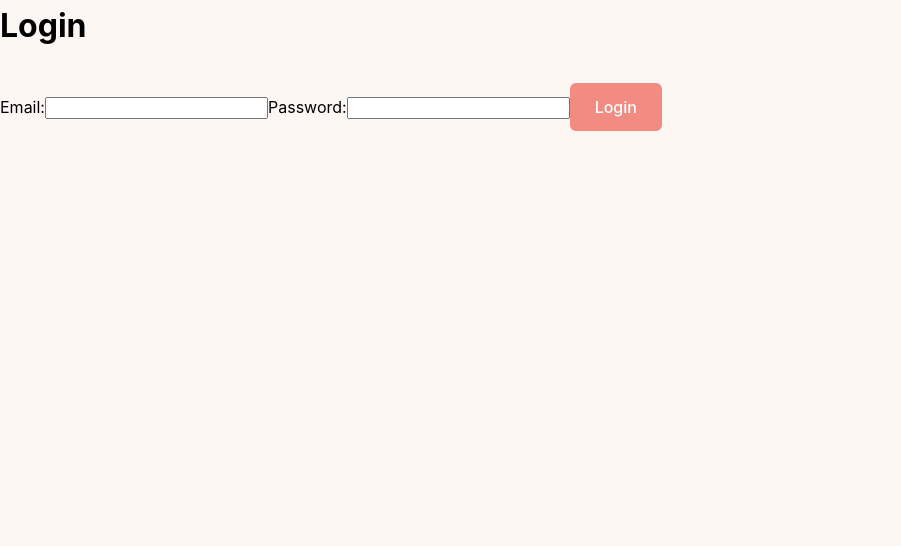
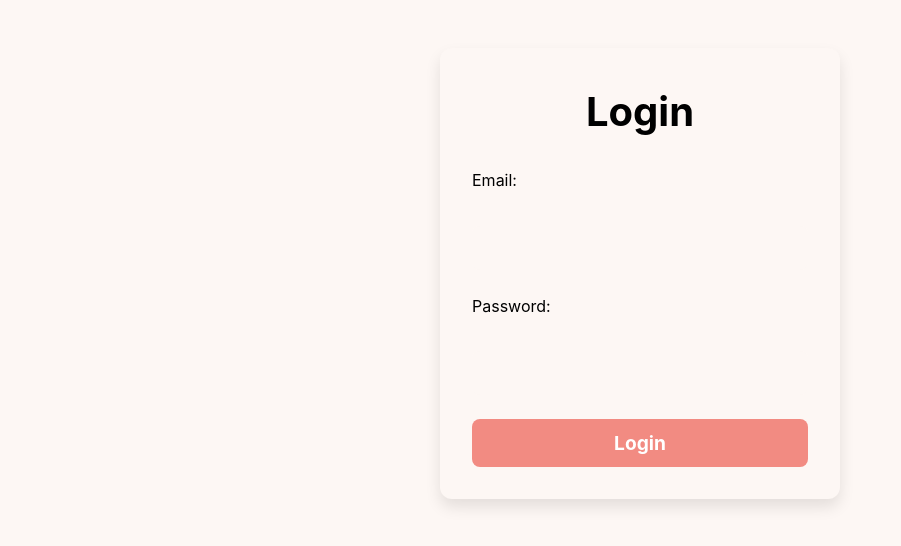
Before and after one commit to alwright33/Cookistry-Client, a React (Vite) app: page /login in a window 1280 px wide. Shown: the top 546 px of the page, without its empty margins (0-901 px from the left). Built offline with nearby package versions, Linux system fonts and the light colour scheme.

Commit message:
fixed login view

```diff
--- /dev/null
+++ b/src/Components/Auth/Auth.css
@@ -0,0 +1,67 @@
+.login-container {
+    max-width: 400px;
+    margin: 3rem auto;
+    padding: 2rem;
+    background-color: var(--background-light);
+    border-radius: 12px;
+    box-shadow: 0 8px 15px rgba(0, 0, 0, 0.1);
+    font-family: 'Inter', sans-serif;
+    text-align: center;
+  }
+
+  .login-container h1 {
+    font-size: 2.5rem;
+    color: var(--primary-text);
+    margin-bottom: 1.5rem;
+  }
+
+  .login-container form {
+    display: flex;
+    flex-direction: column;
+    gap: 1.5rem;
+  }
+
+  .login-container label {
+    font-size: 1rem;
+    color: var(--secondary-text);
+    text-align: left;
+    margin-bottom: 0.5rem;
+  }
+
+  .login-container input {
+    padding: 0.75rem;
+    font-size: 1rem;
+    border: 1px solid var(--secondary-text);
+    border-radius: 8px;
+    background-color: var(--background-light);
+    color: var(--primary-text);
+    transition: border-color 0.3s;
+  }
+
+  .login-container input:focus {
+    outline: none;
+    border-color: var(--primary-accent);
+  }
+
+  .login-container button {
+    padding: 0.75rem 1.5rem;
+    font-size: 1.2rem;
+    font-weight: bold;
+    color: white;
+    background-color: var(--primary-accent);
+    border: none;
+    border-radius: 8px;
+    cursor: pointer;
+    transition: background-color 0.3s, transform 0.3s;
+  }
+
+  .login-container button:hover {
+    background-color: var(--button-hover);
+    transform: translateY(-2px);
+  }
+
+  .error-message {
+    color: var(--error-color, #d9534f);
+    font-size: 0.9rem;
+    margin-bottom: 1rem;
+  }
--- a/src/Components/Auth/Login.jsx
+++ b/src/Components/Auth/Login.jsx
@@ -1,5 +1,6 @@
 import { useState } from "react";
 import { useNavigate } from "react-router-dom";
+import "./Auth.css";
 
 export const Login = () => {
   const [email, setEmail] = useState("");
@@ -22,18 +23,27 @@ export const Login = () => {
       );
 
       if (!response.ok) {
-        const errorData = await response.json();
-        throw new Error(errorData.message || "Login failed");
+        const errorData = await response.json().catch(() => null);
+        throw new Error(errorData?.message || "Login failed");
       }
 
-      const data = await response.json();
+      const contentType = response.headers.get("content-type");
+      const data =
+        contentType && contentType.includes("application/json")
+          ? await response.json()
+          : {}; // Fallback to an empty object
+
+      if (!data.userId) {
+        throw new Error("Login response missing user ID");
+      }
+
       localStorage.setItem(
         "cookistry_user",
         JSON.stringify({ userId: data.userId })
       );
-      alert("Login successful!");
       navigate("/");
     } catch (err) {
+      console.error("Login error:", err);
       setError(err.message);
     }
   };
--- a/src/Views/ApplicationViews.jsx
+++ b/src/Views/ApplicationViews.jsx
@@ -21,20 +21,10 @@ export const ApplicationViews = () => {
     }
   }, []);
 
-  const handleLogout = async () => {
-    const user = JSON.parse(localStorage.getItem("cookistry_user"));
-    if (!user || !user.token) return;
-
-    try {
-      await fetch("http://localhost:5122/api/Authentication/logout", {
-        method: "POST",
-        headers: { Authorization: `Bearer ${user.token}` },
-      });
-      localStorage.removeItem("cookistry_user");
-      navigate("/login");
-    } catch (err) {
-      console.error("Logout failed:", err);
-    }
+  const handleLogout = () => {
+    localStorage.removeItem("cookistry_user");
+    setCurrentUser({});
+    navigate("/login");
   };
 
   return (
```
